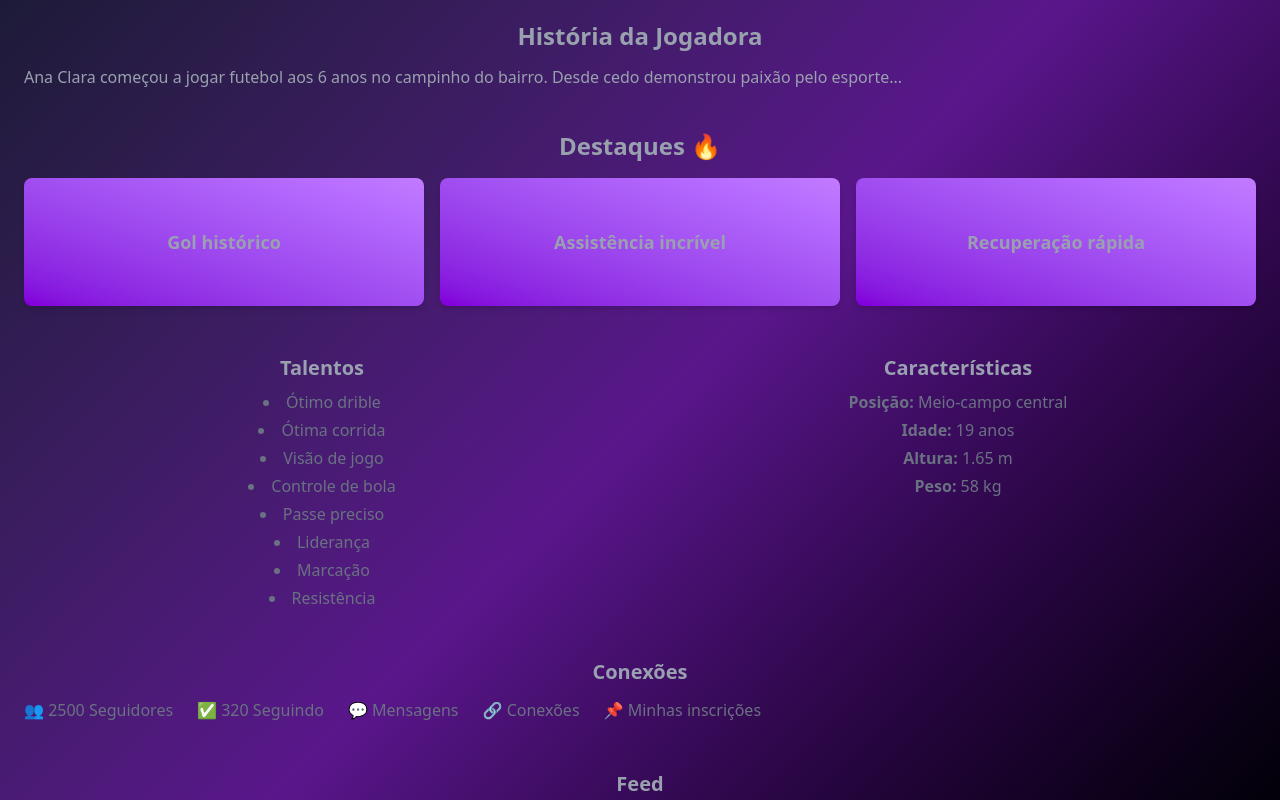
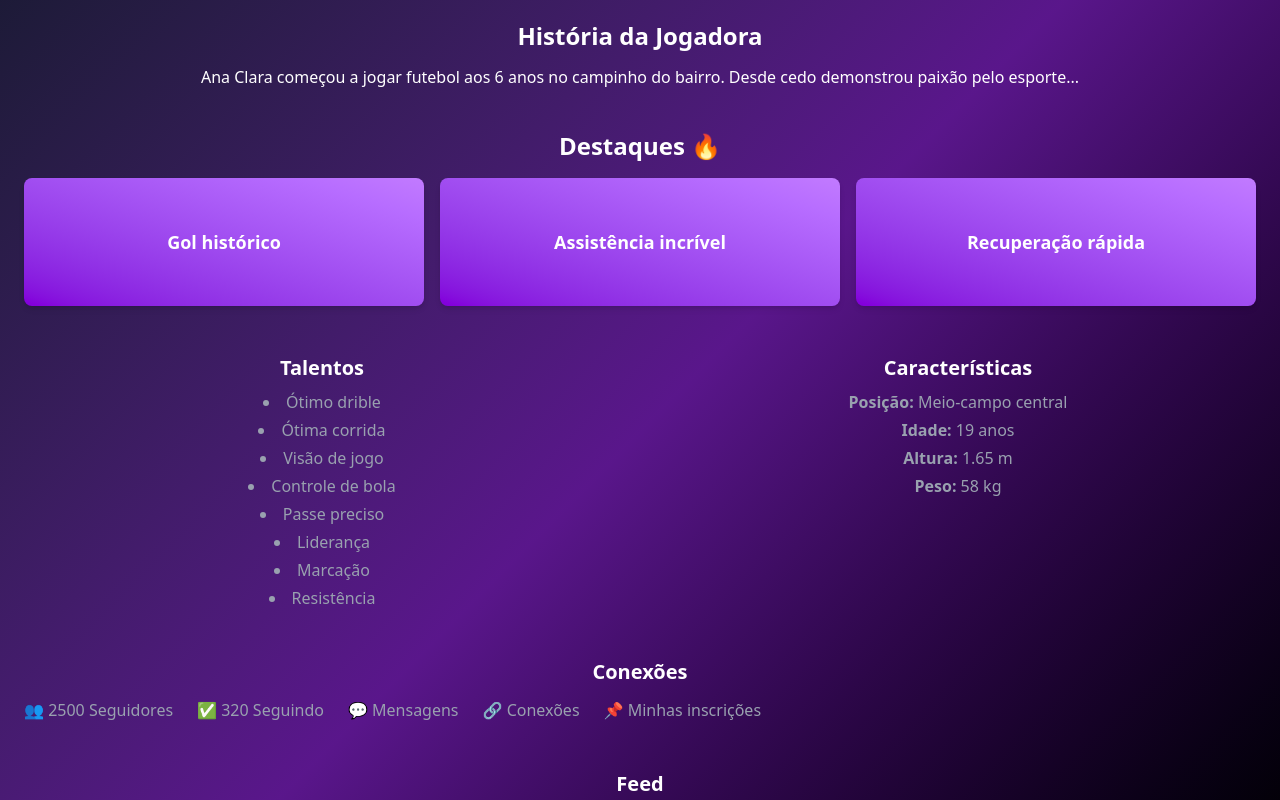
Before and after one commit to Goal-Breakers/GoalBreakers-LandingPage, a React (Vite) app in the folder goalbreakers-web/: page /jogadora in a window 1280 px wide. Shown: the part 220-1020 px from the top of the page. Built offline with nearby package versions, Linux system fonts and the light colour scheme.

Commit message:
feat(dinamic page) player page dinamic

```diff
--- a/goalbreakers-web/src/components/PlayerCard.jsx
+++ b/goalbreakers-web/src/components/PlayerCard.jsx
@@ -1,4 +1,8 @@
+import { useNavigate } from "react-router-dom";
+
 export default function PlayerCard({ player, renderStars }) {
+  const navigate = useNavigate();
+
   return (
     <div className="bg-black/40 backdrop-blur-md p-6 rounded-2xl text-center shadow-lg">
       <img
@@ -14,7 +18,10 @@ export default function PlayerCard({ player, renderStars }) {
         <p className="text-xs text-gray-300">{player.localizacao}</p>
       )}
       <div className="flex justify-center my-2">{renderStars(player.estrelas)}</div>
-      <button className="bg-purple-600 hover:bg-purple-700 text-white px-4 py-2 rounded-lg">
+      <button
+        onClick={() => navigate('/jogadora', { state: { player } })}
+        className="bg-purple-600 hover:bg-purple-700 text-white px-4 py-2 rounded-lg"
+      >
         Ver Perfil
       </button>
     </div>
--- a/goalbreakers-web/src/pages/JogadoraPerfil.jsx
+++ b/goalbreakers-web/src/pages/JogadoraPerfil.jsx
@@ -1,11 +1,50 @@
 import { useEffect, useState } from "react";
+import { useLocation } from "react-router-dom";
 
 export default function JogadoraPerfil() {
+  const location = useLocation();
+  const player = location.state?.player;
   const [jogadora, setJogadora] = useState(null);
   const [error, setError] = useState(null);
   const [loading, setLoading] = useState(true);
 
   useEffect(() => {
+    if (player) {
+      // Construct jogadora data from player
+      const constructedJogadora = {
+        nome: player.nome,
+        atual: `Atualmente joga em ${player.localizacao || 'local desconhecido'}`,
+        historia: `História da jogadora ${player.nome}. Ela é uma ${player.posicao} de ${player.idade} anos, localizada em ${player.localizacao || 'local desconhecido'}.`,
+        destaques: ["Gol histórico", "Assistência incrível", "Recuperação rápida"],
+        talentos: [
+          "Ótimo drible",
+          "Ótima corrida",
+          "Visão de jogo",
+          "Controle de bola",
+          "Passe preciso",
+          "Liderança",
+          "Marcação",
+          "Resistência"
+        ],
+        caracteristicas: {
+          posicao: player.posicao,
+          idade: player.idade,
+          altura: 1.65,
+          peso: 58
+        },
+        conexoes: {
+          seguidores: 2500,
+          seguindo: 320
+        },
+        feed: [
+          { titulo: "Treino do dia", video: "https://www.youtube.com/embed/dQw4w9WgXcQ" },
+          { titulo: "Gol na copinha", video: "https://www.youtube.com/embed/aqz-KE-bpKQ" },
+          { titulo: "Foto com o time", video: "https://www.youtube.com/embed/tgbNymZ7vqY" }
+        ]
+      };
+      setJogadora(constructedJogadora);
+      setLoading(false);
+    } else {
       const fetchData = async () => {
         try {
           const response = await fetch("/data/jogadora.json");
@@ -23,7 +62,8 @@ export default function JogadoraPerfil() {
       };
 
       fetchData();
-  }, []);
+    }
+  }, [player]);
 
   if (loading) {
     return <p className="text-center mt-10">Carregando perfil...</p>;
@@ -33,7 +73,7 @@ export default function JogadoraPerfil() {
     return (
       <div className="text-center mt-10">
         <p className="text-red-500">Erro ao carregar o perfil da jogadora.</p>
-        <p className="text-gray-400">{error}</p>
+        <p className="text-white">{error}</p>
         <button
           onClick={() => window.location.reload()}
           className="mt-4 bg-purple-600 hover:bg-purple-700 px-4 py-2 rounded text-white"
@@ -45,10 +85,14 @@ export default function JogadoraPerfil() {
   }
 
   return (
-    <div className="bg-gradient-to-br from-gray-900 via-purple-900 to-black min-h-screen text-gray-400 px-6 py-20">
+    <div className="bg-gradient-to-br from-gray-900 via-purple-900 to-black min-h-screen text-white px-6 py-20">
       {/* Cabeçalho */}
       <div className="flex items-center gap-6">
+        {player ? (
+          <img src={player.foto} alt={player.nome} className="w-32 h-32 rounded-full border-4 border-purple-500" />
+        ) : (
           <div className="w-32 h-32 rounded-full bg-purple-300 border-4 border-purple-500"></div>
+        )}
         <div>
           <h1 className="text-4xl font-bold text-purple-700">{jogadora.nome}</h1>
           <p className="text-gray-600 italic">{jogadora.atual}</p>
@@ -57,17 +101,17 @@ export default function JogadoraPerfil() {
 
       {/* História */}
       <div className="mt-8">
-        <h2 className="text-2xl font-semibold mb-3 text-gray-400">
+        <h2 className="text-2xl font-bold mb-3 text-white">
           História da Jogadora
         </h2>
-        <p className="text-justify leading-relaxed text-gray-400">
+        <p className="text-center leading-relaxed text-white">
           {jogadora.historia}
         </p>
       </div>
 
       {/* Destaques */}
       <div className="mt-10">
-        <h2 className="text-2xl font-semibold mb-4 text-gray-400">
+        <h2 className="text-2xl font-semibold mb-4 text-white">
           Destaques 🔥
         </h2>
         <div className="grid grid-cols-2 md:grid-cols-3 gap-4">
@@ -76,7 +120,7 @@ export default function JogadoraPerfil() {
               key={i}
               className="w-full h-32 bg-gradient-to-tr from-purple-700 to-purple-400 rounded-lg flex items-center justify-center shadow-md"
             >
-              <span className="text-gray-400 font-semibold text-lg">{d}</span>
+              <span className="text-white font-semibold text-lg">{d}</span>
             </div>
           ))}
         </div>
@@ -85,20 +129,20 @@ export default function JogadoraPerfil() {
       {/* Talentos e Características */}
       <div className="grid grid-cols-1 md:grid-cols-2 gap-10 mt-12">
         <div>
-          <h2 className="text-xl font-semibold mb-2 text-gray-400">
+          <h2 className="text-xl font-semibold mb-2 text-white">
             Talentos
           </h2>
-          <ul className="list-disc list-inside space-y-1 text-gray-500">
+          <ul className="list-disc list-inside space-y-1 text-gray-400">
             {jogadora.talentos.map((t, i) => (
               <li key={i}>{t}</li>
             ))}
           </ul>
         </div>
         <div>
-          <h2 className="text-xl font-semibold mb-2 text-gray-400">
+          <h2 className="text-xl font-semibold mb-2 text-white">
             Características
           </h2>
-          <ul className="space-y-1 text-gray-500">
+          <ul className="space-y-1 text-gray-400">
             <li><b>Posição:</b> {jogadora.caracteristicas.posicao}</li>
             <li><b>Idade:</b> {jogadora.caracteristicas.idade} anos</li>
             <li><b>Altura:</b> {jogadora.caracteristicas.altura} m</li>
@@ -109,10 +153,10 @@ export default function JogadoraPerfil() {
 
       {/* Conexões */}
       <div className="mt-12">
-        <h2 className="text-xl font-semibold mb-3 text-gray-400">
+        <h2 className="text-xl font-semibold mb-3 text-white">
           Conexões
         </h2>
-        <div className="flex flex-wrap gap-6 text-gray-500">
+        <div className="flex flex-wrap gap-6 text-gray-400">
           <span className="flex items-center gap-2">
             👥 {jogadora.conexoes.seguidores} Seguidores
           </span>
@@ -127,7 +171,7 @@ export default function JogadoraPerfil() {
 
       {/* Feed (Vídeos) */}
       <div className="mt-12">
-        <h2 className="text-xl font-semibold mb-3 text-gray-400">Feed</h2>
+        <h2 className="text-xl font-semibold mb-3 text-white">Feed</h2>
         <div className="grid grid-cols-1 md:grid-cols-3 gap-6">
           {jogadora.feed.map((post, i) => (
             <div
@@ -141,7 +185,7 @@ export default function JogadoraPerfil() {
                 allowFullScreen
               ></iframe>
               <div className="absolute inset-0 bg-black/40 flex items-end p-3">
-                <span className="text-gray-400 font-medium">{post.titulo}</span>
+                <span className="text-white font-medium">{post.titulo}</span>
               </div>
             </div>
           ))}
```
Lines whose indentation alone changed are shown as unchanged.
